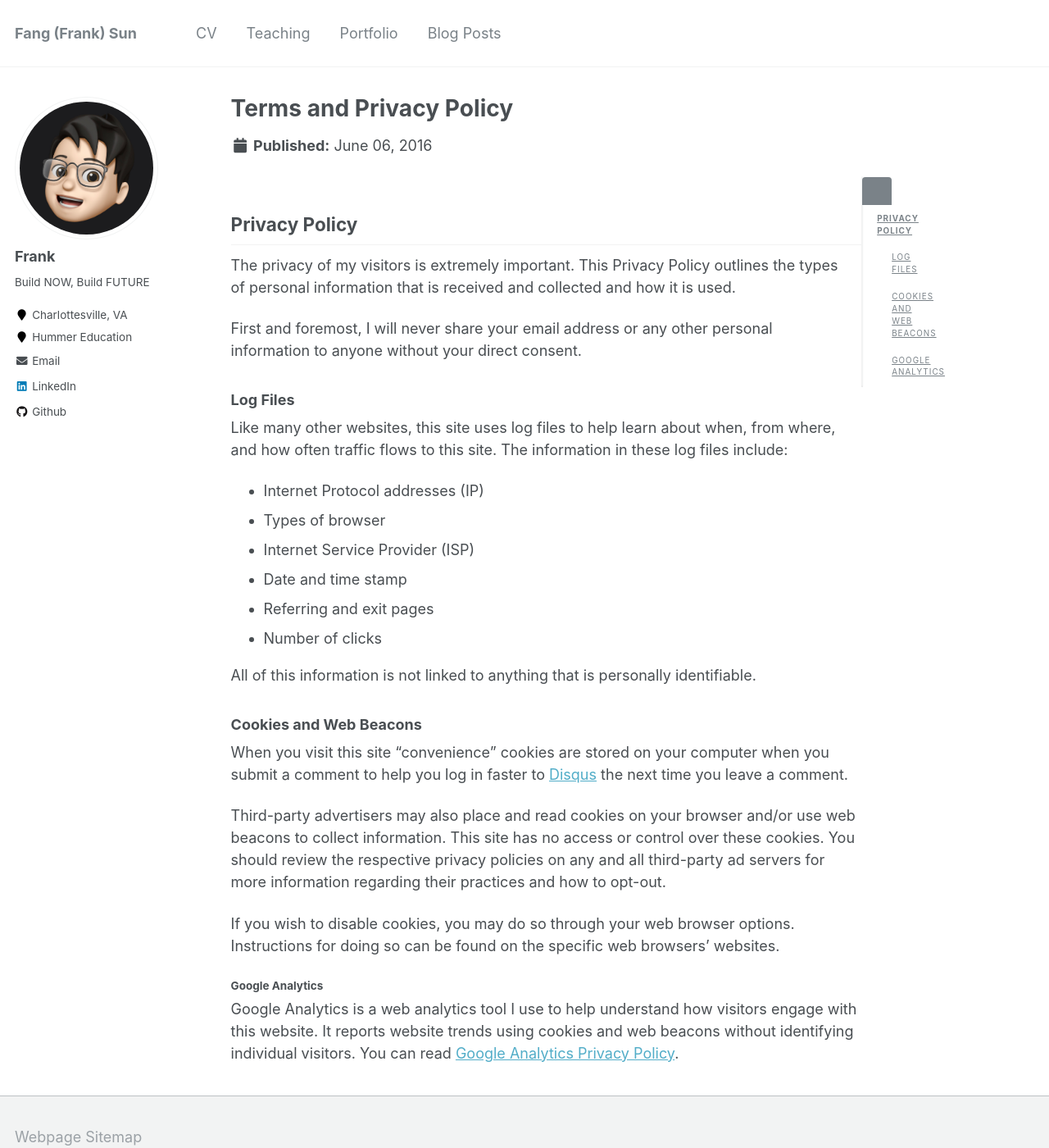
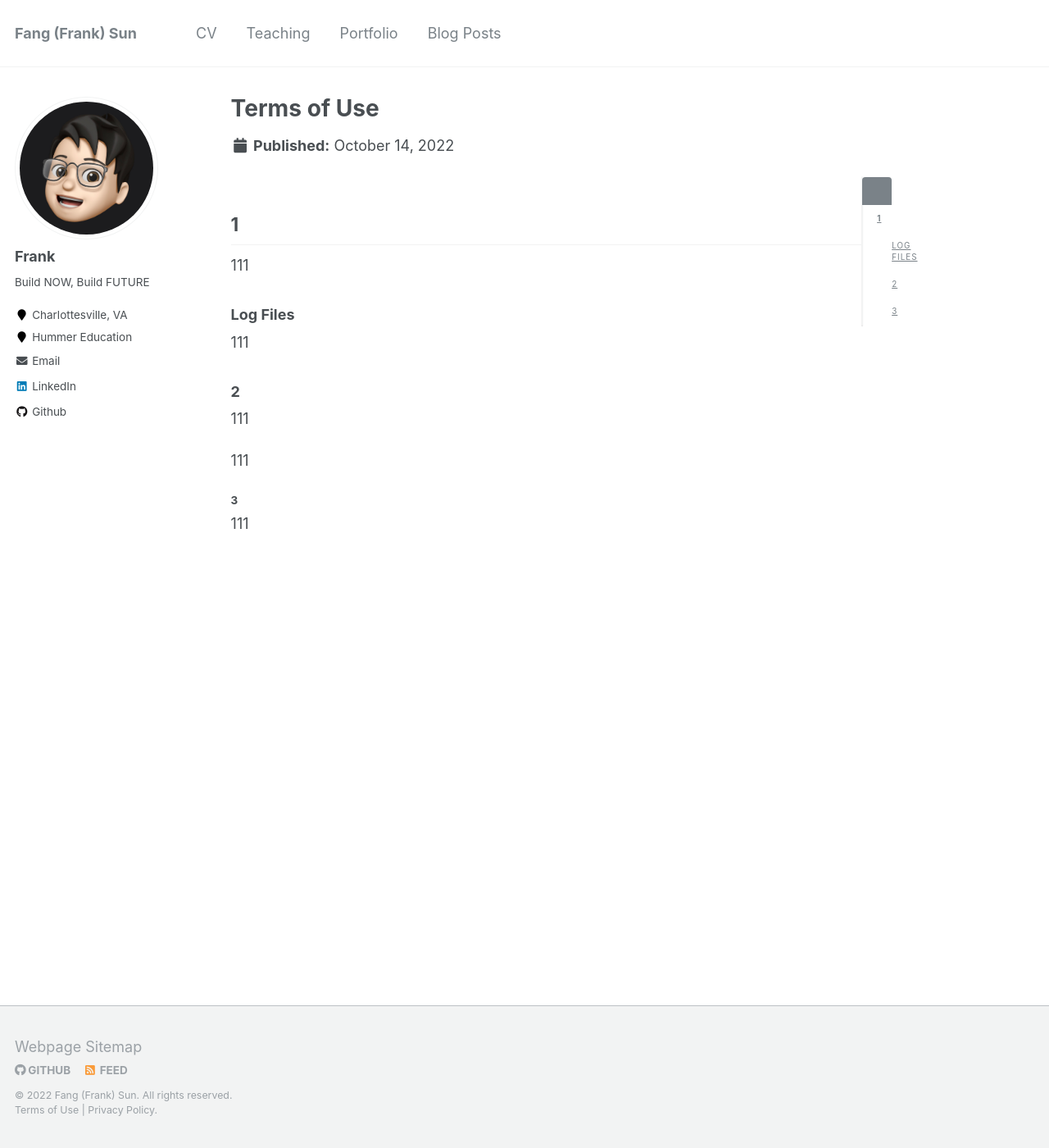
Before and after one commit to FangFrankSun/AcademicPage, a Jekyll site: the page built from _pages/terms.md, in a window 1280 px wide and 1400 px high. Shown: the whole window at 82% size. Built offline with Jekyll 4.4.1, drawn with Linux system fonts in a browser that asks for light colours.

Commit message:
Update terms.md

```diff
--- a/_pages/terms.md
+++ b/_pages/terms.md
@@ -1,39 +1,27 @@
 ---
 permalink: /terms/
-title: "Terms and Privacy Policy"
-modified: 2016-06-06
+title: "Terms of Use"
+modified: 2022-10-14
 ---
 
 {% include base_path %}
 {% include toc %}
 
-## Privacy Policy
+## 1
 
-The privacy of my visitors is extremely important. This Privacy Policy outlines the types of personal information that is received and collected and how it is used.
+111
 
-First and foremost, I will never share your email address or any other personal information to anyone without your direct consent.
 
 ### Log Files
 
-Like many other websites, this site uses log files to help learn about when, from where, and how often traffic flows to this site. The information in these log files include:
+111
 
-* Internet Protocol addresses (IP)
-* Types of browser
-* Internet Service Provider (ISP)
-* Date and time stamp
-* Referring and exit pages
-* Number of clicks
+### 2
 
-All of this information is not linked to anything that is personally identifiable.
+111
 
-### Cookies and Web Beacons
+111
 
-When you visit this site "convenience" cookies are stored on your computer when you submit a comment to help you log in faster to [Disqus](http://disqus.com) the next time you leave a comment.
+#### 3
 
-Third-party advertisers may also place and read cookies on your browser and/or use web beacons to collect information. This site has no access or control over these cookies. You should review the respective privacy policies on any and all third-party ad servers for more information regarding their practices and how to opt-out.
-
-If you wish to disable cookies, you may do so through your web browser options. Instructions for doing so can be found on the specific web browsers' websites.
-
-#### Google Analytics
-
-Google Analytics is a web analytics tool I use to help understand how visitors engage with this website. It reports website trends using cookies and web beacons without identifying individual visitors. You can read [Google Analytics Privacy Policy](http://www.google.com/analytics/learn/privacy.html).
+111
```
